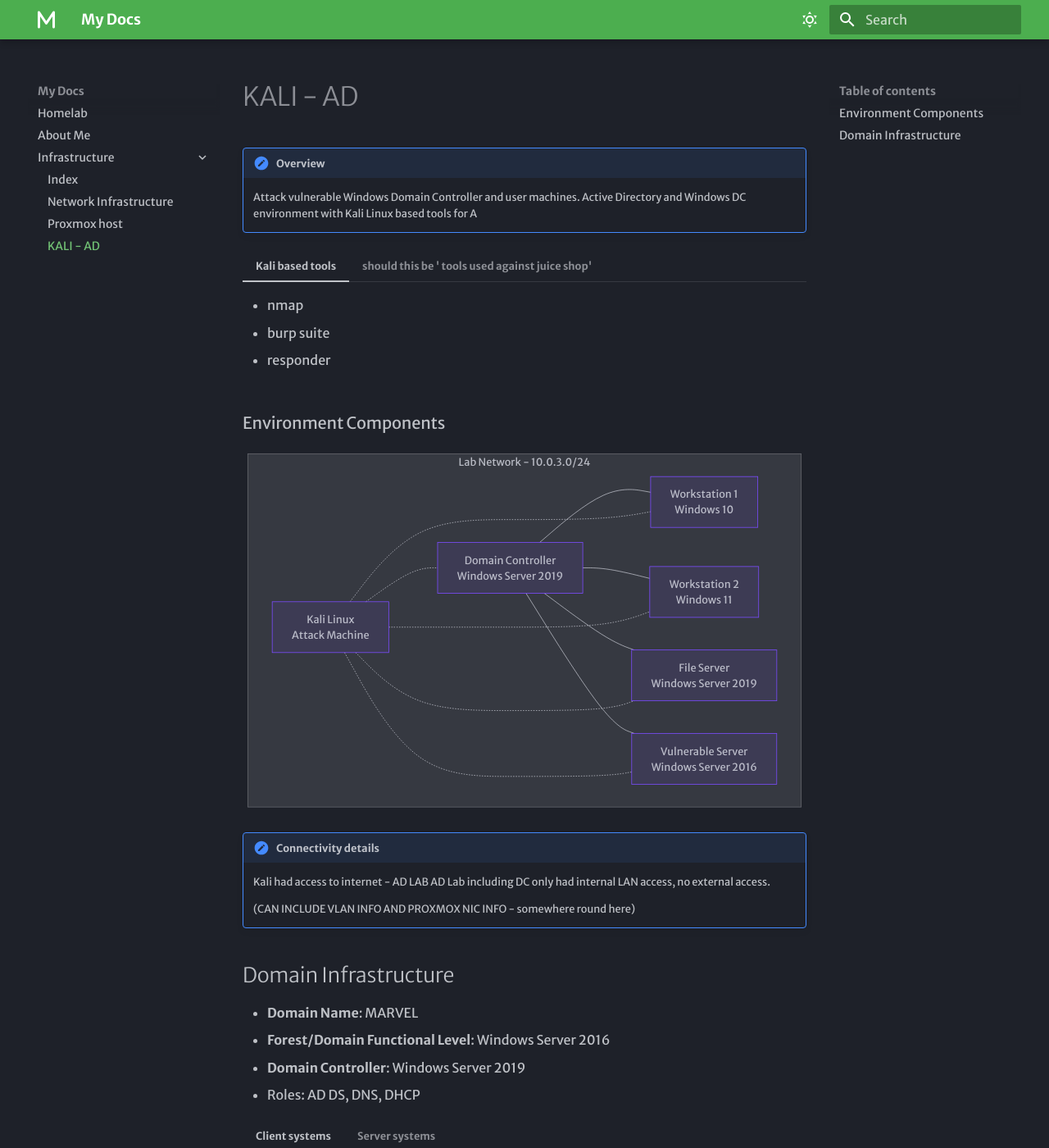
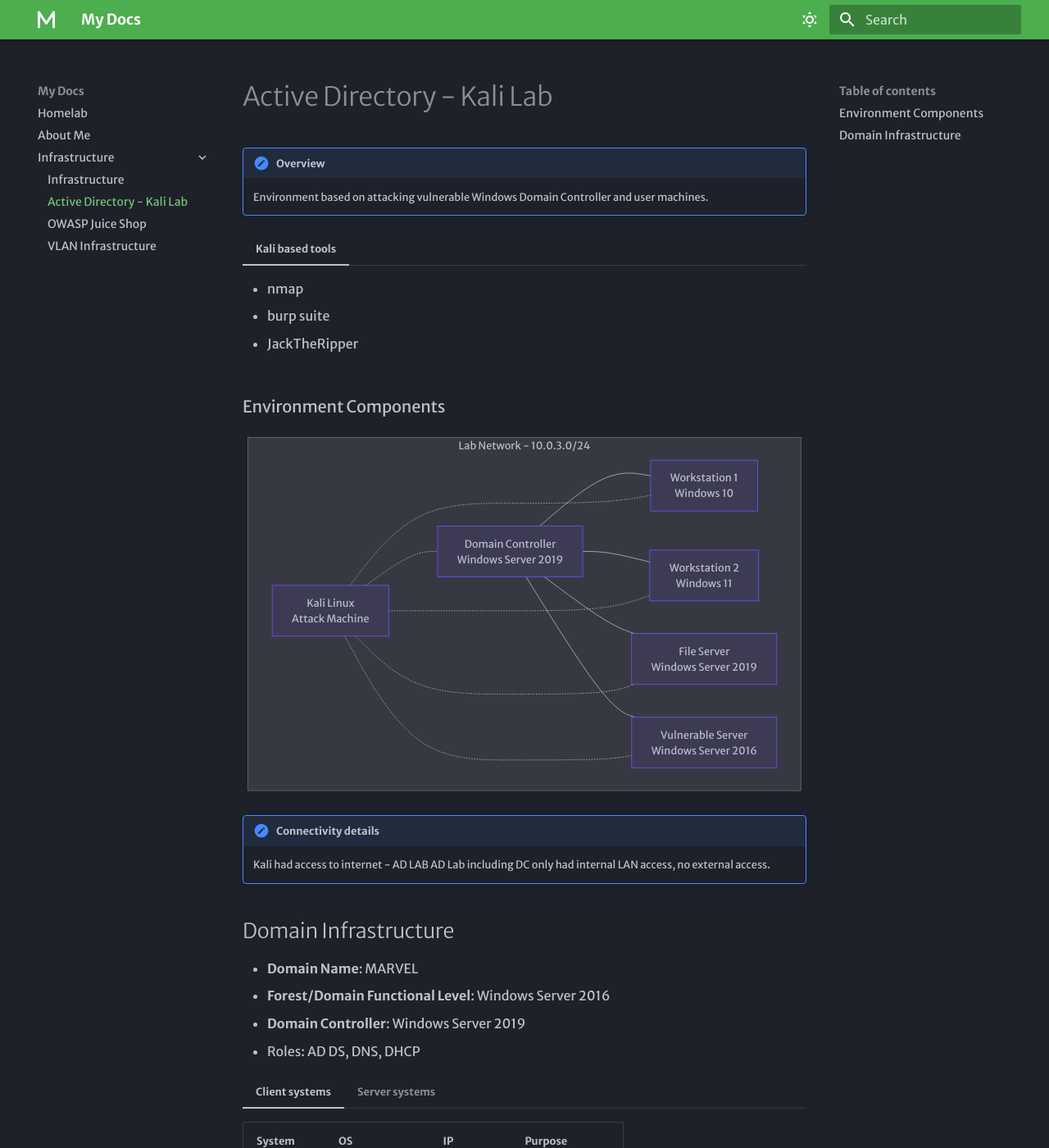
Before and after one commit to mariotorrestech/mkdocs-deploy, an MkDocs documentation site: the page built from docs/infrastructure/ActiveDirectoryLab.md, in a window 1280 px wide and 1400 px high. Shown: the whole window at 82% size. Built offline with MkDocs 1.6.1 and Material for MkDocs 9.7.7, drawn with Linux system fonts in a browser that asks for light colours; some web fonts are replaced; some of the changed text lies outside the part shown.

Commit message:
Updates from May

```diff
--- a/docs/infrastructure/servers.md
+++ b/docs/infrastructure/ActiveDirectoryLab.md
@@ -1,20 +1,14 @@
-# KALI - AD
+# Active Directory - Kali Lab
 
 !!! note "Overview"
 
-    Attack vulnerable Windows Domain Controller and user machines. Active Directory and Windows DC environment with Kali Linux based tools for A
+    Environment based on attacking vulnerable Windows Domain Controller and user machines.
 
 === "Kali based tools"
 
     * nmap
     * burp suite
-    * responder
-
-=== "should this be ' tools used against juice shop'"
-
-    * jack the ripper
-    * the other one
-    * the 3rd ine
+    * JackTheRipper
 
 ### Environment Components
 
@@ -45,8 +39,6 @@ graph TD
     Kali had access to internet - AD LAB
     AD Lab including DC only had internal LAN access, no external access.
 
-    (CAN INCLUDE VLAN INFO AND PROXMOX NIC INFO - somewhere round here)
-
 ## Domain Infrastructure
 
 - **Domain Name**: MARVEL
```
Also changed, not shown: blog/index.md (deleted, +0 -1 lines), docs/about.md (+1 -10 lines), docs/index.md (+4 -7 lines), docs/infrastructure/WebAppLab.md (added, +20 -0 lines), docs/infrastructure/index.md (+28 -3 lines), docs/infrastructure/network.md (+6 -2 lines), docs/infrastructure/proxmox-host.md (deleted, +0 -28 lines), projects/index.md (deleted), skills/index.md (deleted), 2 other files.
